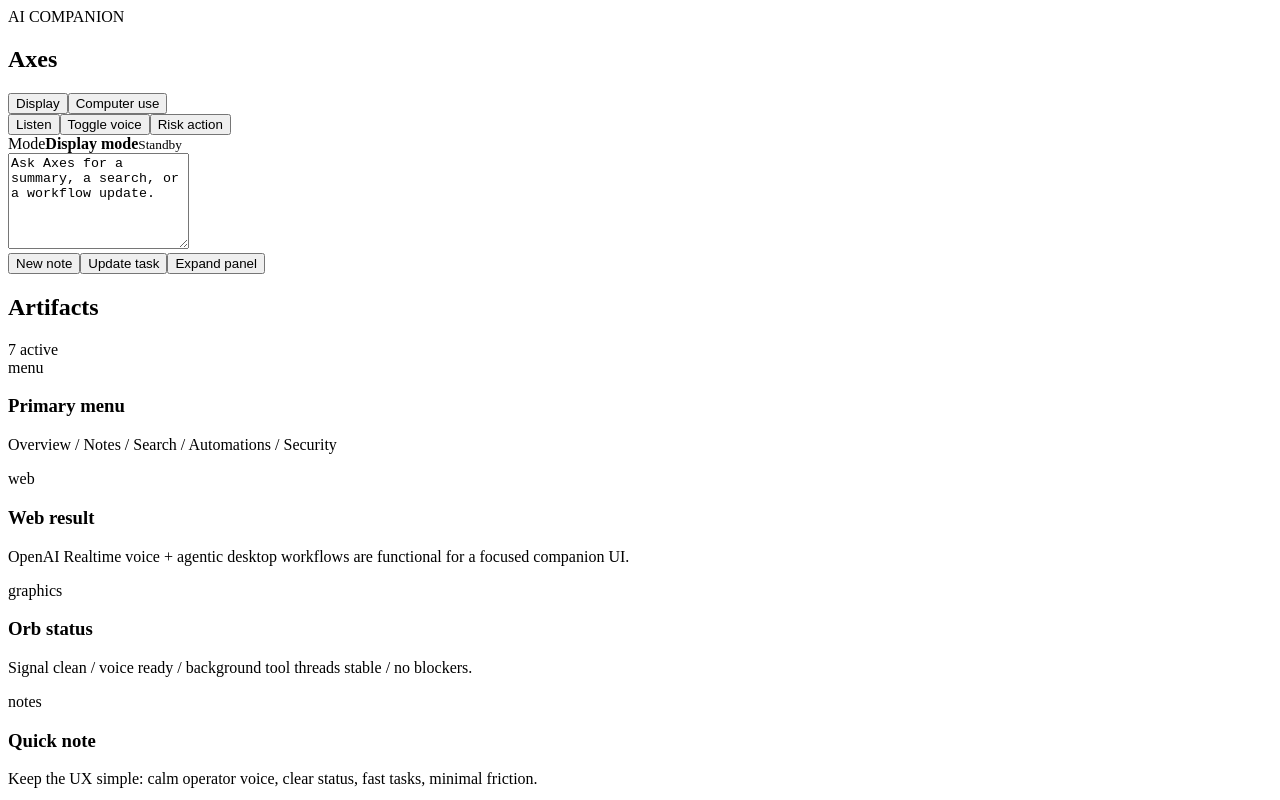
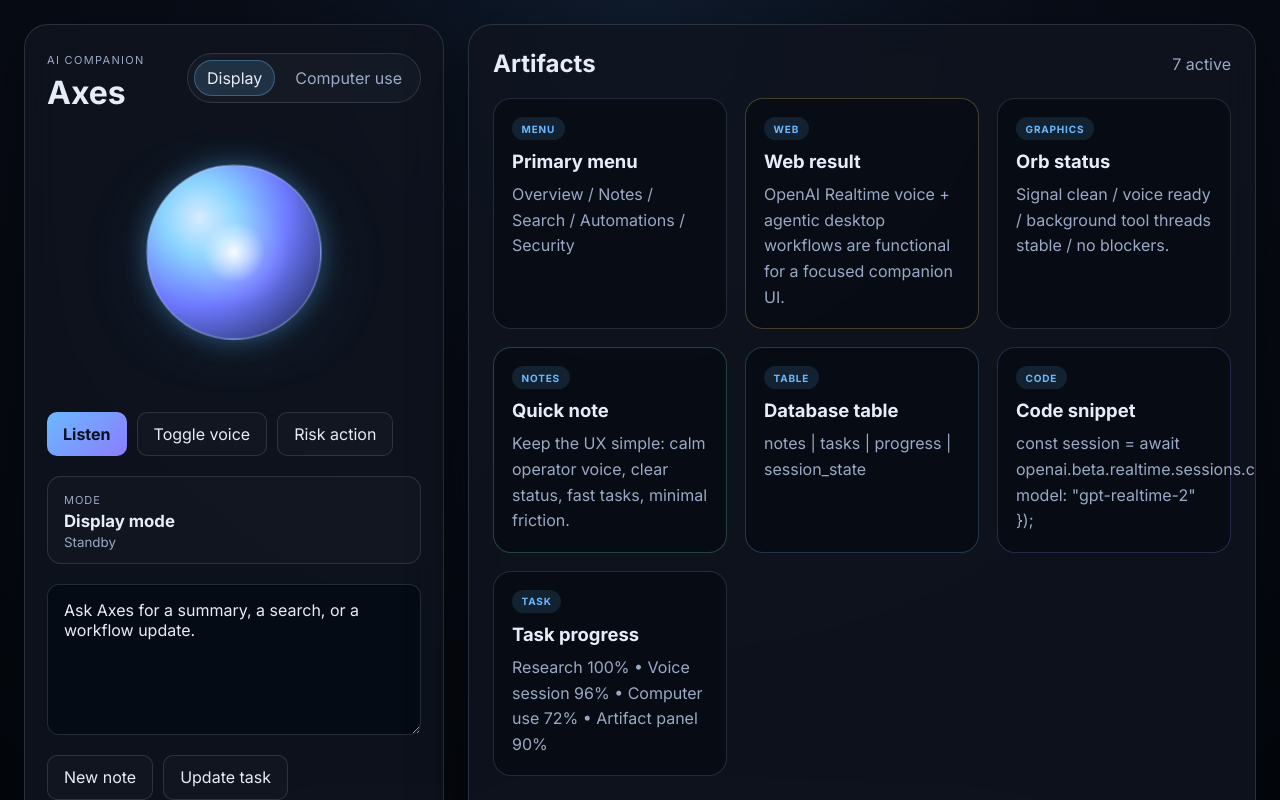
Before and after one commit to hamzakingspeed-crypto/axes, a React (Vite) app: page / in a window 1280 px wide. Shown: the top 800 px of the page. Built offline with nearby package versions, Linux system fonts and the light colour scheme.

Commit message:
Restore the full Axes UI stylesheet and renderer entry so the app renders again instead of staying blank.

```diff
--- a/src/styles.css
+++ b/src/styles.css
@@ -1,184 +1,329 @@
-import { useEffect, useMemo, useState } from 'react';
+@import url('https://fonts.googleapis.com/css2?family=Inter:wght@400;500;600;700;800&display=swap');
 
-const initialArtifacts = [
-  { id: 1, type: 'menu', title: 'Primary menu', content: 'Overview / Notes / Search / Automations / Security' },
-  { id: 2, type: 'web', title: 'Web result', content: 'OpenAI Realtime voice + agentic desktop workflows are functional for a focused companion UI.' },
-  { id: 3, type: 'graphics', title: 'Orb status', content: 'Signal clean / voice ready / background tool threads stable / no blockers.' },
-  { id: 4, type: 'notes', title: 'Quick note', content: 'Keep the UX simple: calm operator voice, clear status, fast tasks, minimal friction.' },
-  { id: 5, type: 'table', title: 'Database table', content: 'notes | tasks | progress | session_state' },
-  { id: 6, type: 'code', title: 'Code snippet', content: 'const session = await openai.beta.realtime.sessions.create({ model: "gpt-realtime-2" });' },
-  { id: 7, type: 'task', title: 'Task progress', content: 'Research 100% • Voice session 96% • Computer use 72% • Artifact panel 90%' },
-];
+:root {
+  color-scheme: dark;
+  --bg: #050b14;
+  --panel: rgba(15, 20, 31, 0.82);
+  --panel-strong: rgba(12, 16, 24, 0.95);
+  --line: rgba(152, 172, 196, 0.2);
+  --text: #e6edf9;
+  --muted: #9aa9c5;
+  --accent: #6ab9ff;
+  --accent-strong: #8b7dff;
+  --success: #79e7b8;
+  --warning: #f9d876;
+  --shadow: rgba(0, 0, 0, 0.45);
+}
 
-type Artifact = {
-  id: number;
-  type: string;
-  title: string;
-  content: string;
-};
+* {
+  box-sizing: border-box;
+}
 
-export default function App() {
-  const [mode, setMode] = useState<'display' | 'computer'>('display');
-  const [listening, setListening] = useState(false);
-  const [isSpeaking, setIsSpeaking] = useState(false);
-  const [transcript, setTranscript] = useState('');
-  const [artifacts, setArtifacts] = useState<Artifact[]>(initialArtifacts);
-  const [expanded, setExpanded] = useState(false);
-  const [pendingRisk, setPendingRisk] = useState<string | null>(null);
+html, body, #root {
+  margin: 0;
+  min-height: 100%;
+  height: 100%;
+  background: radial-gradient(circle at top, #0f1b2d 0%, #090d17 40%, #03070d 100%);
+  color: var(--text);
+  font-family: 'Inter', sans-serif;
+}
 
-  useEffect(() => {
-    const fetchConfig = async () => {
-      const config = await window.axes.getConfig();
-      if (config.mode === 'computer') setMode('computer');
-    };
+body {
+  min-height: 100vh;
+}
 
-    fetchConfig().catch(() => undefined);
-  }, []);
+button, textarea {
+  font: inherit;
+}
 
-  const orbStyle = useMemo(
-    () => ({
-      transform: isSpeaking ? 'scale(1.08)' : 'scale(1)',
-      boxShadow: isSpeaking
-        ? '0 0 42px rgba(86, 185, 255, 0.9), 0 0 90px rgba(118, 102, 255, 0.65)'
-        : '0 0 26px rgba(86, 185, 255, 0.4)',
-    }),
-    [isSpeaking]
-  );
+button {
+  border: 1px solid var(--line);
+  background: rgba(255, 255, 255, 0.02);
+  color: var(--text);
+  border-radius: 10px;
+  padding: 0.7rem 1rem;
+  cursor: pointer;
+  transition: 180ms ease;
+}
 
-  const handleRiskAction = (actionLabel: string) => {
-    setPendingRisk(actionLabel);
-  };
+button:hover {
+  border-color: rgba(106, 185, 255, 0.5);
+}
 
-  const confirmRisk = () => {
-    if (!pendingRisk) return;
-    setArtifacts((current) => [
-      {
-        id: Date.now(),
-        type: 'task',
-        title: 'Permission granted',
-        content: `${pendingRisk} was paused for approval and then confirmed.`,
-      },
-      ...current,
-    ]);
-    setPendingRisk(null);
-  };
+button.primary {
+  background: linear-gradient(135deg, var(--accent), var(--accent-strong));
+  color: #06111e;
+  border: none;
+  font-weight: 700;
+}
 
-  const handleAddNote = () => {
-    setArtifacts((current) => [
-      {
-        id: Date.now(),
-        type: 'notes',
-        title: 'New note',
-        content: 'Axes logged a follow-up for the next work cycle.',
-      },
-      ...current,
-    ]);
-  };
+textarea {
+  width: 100%;
+  resize: vertical;
+  border-radius: 12px;
+  border: 1px solid var(--line);
+  background: rgba(3, 9, 18, 0.6);
+  color: var(--text);
+  padding: 0.9rem 1rem;
+}
 
-  const handleTaskUpdate = () => {
-    setArtifacts((current) =>
-      current.map((artifact) =>
-        artifact.type === 'task'
-          ? {
-              ...artifact,
-              content: 'Research 100% • Voice session 98% • Computer use 78% • Artifact panel 92%',
-            }
-          : artifact
-      )
-    );
-  };
+.app-shell {
+  display: grid;
+  grid-template-columns: 420px minmax(0, 1fr);
+  min-height: 100vh;
+  padding: 24px;
+  gap: 24px;
+}
 
-  return (
-    <div className={`app-shell ${expanded ? 'expanded' : ''}`}>
-      <aside className="companion-panel">
-        <div className="topbar">
-          <div>
-            <div className="eyebrow">AI COMPANION</div>
-            <h1>Axes</h1>
-          </div>
-          <div className="mode-toggle">
-            <button
-              className={mode === 'display' ? 'active' : ''}
-              onClick={() => setMode('display')}
-            >
-              Display
-            </button>
-            <button
-              className={mode === 'computer' ? 'active' : ''}
-              onClick={() => setMode('computer')}
-            >
-              Computer use
-            </button>
-          </div>
-        </div>
+.app-shell.expanded {
+  grid-template-columns: 1fr;
+}
 
-        <div className="orb-wrap">
-          <div className="orb-ring" />
-          <div className="orb-core" style={orbStyle}>
-            <div className="orb-glow" />
-          </div>
-        </div>
+.companion-panel,
+.artifact-panel {
+  background: var(--panel);
+  border: 1px solid var(--line);
+  border-radius: 24px;
+  box-shadow: 0 20px 60px var(--shadow);
+  backdrop-filter: blur(18px);
+}
 
-        <div className="voice-controls">
-          <button className="primary" onClick={() => setListening((value) => !value)}>
-            {listening ? 'Mute mic' : 'Listen'}
-          </button>
-          <button onClick={() => setIsSpeaking((value) => !value)}>Toggle voice</button>
-          <button onClick={() => handleRiskAction('Send a message to someone')}>Risk action</button>
-        </div>
+.companion-panel {
+  display: flex;
+  flex-direction: column;
+  padding: 28px 22px;
+  gap: 20px;
+}
 
-        <div className="status-box">
-          <span>Mode</span>
-          <strong>{mode === 'display' ? 'Display mode' : 'Computer use'}</strong>
-          <small>{listening ? 'Listening for input' : 'Standby'}</small>
-        </div>
+.topbar {
+  display: flex;
+  justify-content: space-between;
+  align-items: start;
+  gap: 14px;
+}
 
-        <textarea
-          value={transcript || 'Ask Axes for a summary, a search, or a workflow update.'}
-          onChange={(event) => setTranscript(event.target.value)}
-          rows={6}
-        />
+.eyebrow {
+  font-size: 11px;
+  letter-spacing: 0.12em;
+  color: var(--muted);
+  margin-bottom: 6px;
+}
 
-        <div className="quick-actions">
-          <button onClick={handleAddNote}>New note</button>
-          <button onClick={handleTaskUpdate}>Update task</button>
-          <button onClick={() => setExpanded((value) => !value)}>
-            {expanded ? 'Collapse panel' : 'Expand panel'}
-          </button>
-        </div>
-      </aside>
+h1, h2, h3, p {
+  margin: 0;
+}
 
-      <main className="artifact-panel">
-        <div className="panel-header">
-          <h2>Artifacts</h2>
-          <span>{artifacts.length} active</span>
-        </div>
+h1 {
+  font-size: 2rem;
+}
 
-        <div className="artifact-grid">
-          {artifacts.map((artifact) => (
-            <article key={artifact.id} className={`artifact ${artifact.type}`}>
-              <div className="artifact-tag">{artifact.type}</div>
-              <h3>{artifact.title}</h3>
-              <p>{artifact.content}</p>
-            </article>
-          ))}
-        </div>
-      </main>
+.mode-toggle {
+  display: inline-flex;
+  gap: 8px;
+  background: rgba(255, 255, 255, 0.03);
+  border: 1px solid var(--line);
+  border-radius: 999px;
+  padding: 6px;
+}
 
-      {pendingRisk && (
-        <div className="risk-modal">
-          <div className="risk-card">
-            <h3>Confirmation needed</h3>
-            <p>
-              This action is risky: {pendingRisk}. Axes should pause and ask before proceeding.
-            </p>
-            <div className="risk-actions">
-              <button className="primary" onClick={confirmRisk}>Confirm</button>
-              <button onClick={() => setPendingRisk(null)}>Cancel</button>
-            </div>
-          </div>
-        </div>
-      )}
-    </div>
-  );
+.mode-toggle button {
+  border: 0;
+  background: transparent;
+  border-radius: 999px;
+  padding: 0.45rem 0.75rem;
+  color: var(--muted);
 }
+
+.mode-toggle button.active {
+  background: rgba(106, 185, 255, 0.15);
+  color: var(--text);
+  border: 1px solid rgba(106, 185, 255, 0.35);
+}
+
+.orb-wrap {
+  position: relative;
+  display: flex;
+  align-items: center;
+  justify-content: center;
+  height: 260px;
+}
+
+.orb-ring {
+  position: absolute;
+  inset: 0;
+  border-radius: 50%;
+  background: radial-gradient(circle, rgba(106, 185, 255, 0.2), rgba(106, 185, 255, 0.04) 42%, rgba(255,255,255,0) 70%);
+  filter: blur(6px);
+  animation: pulse 3s ease-in-out infinite;
+}
+
+.orb-core {
+  position: relative;
+  width: 170px;
+  height: 170px;
+  border-radius: 50%;
+  background: radial-gradient(circle at 30% 30%, #d5ecff, #89d3ff 22%, #6e79ff 52%, #111b36 100%);
+  border: 1px solid rgba(190, 214, 255, 0.55);
+  transition: transform 250ms ease, box-shadow 250ms ease;
+  animation: drift 5s ease-in-out infinite alternate;
+}
+
+.orb-glow {
+  position: absolute;
+  inset: 14px;
+  border-radius: 50%;
+  background: radial-gradient(circle at center, rgba(255,255,255,0.95), rgba(255,255,255,0.1) 30%, transparent 55%);
+}
+
+.voice-controls,
+.quick-actions {
+  display: flex;
+  gap: 10px;
+  flex-wrap: wrap;
+}
+
+.status-box {
+  display: flex;
+  flex-direction: column;
+  padding: 1rem 1rem 0.85rem;
+  border-radius: 14px;
+  border: 1px solid var(--line);
+  background: rgba(255, 255, 255, 0.02);
+  gap: 0.2rem;
+}
+
+.status-box span {
+  color: var(--muted);
+  font-size: 11px;
+  letter-spacing: 0.09em;
+  text-transform: uppercase;
+}
+
+.status-box strong {
+  font-size: 1.05rem;
+}
+
+.status-box small {
+  color: var(--muted);
+}
+
+.artifact-panel {
+  padding: 24px;
+  overflow: hidden;
+}
+
+.panel-header {
+  display: flex;
+  align-items: center;
+  justify-content: space-between;
+  margin-bottom: 20px;
+}
+
+.panel-header span {
+  color: var(--muted);
+}
+
+.artifact-grid {
+  display: grid;
+  grid-template-columns: repeat(auto-fit, minmax(220px, 1fr));
+  gap: 18px;
+}
+
+.artifact {
+  border-radius: 18px;
+  border: 1px solid var(--line);
+  background: rgba(7, 12, 19, 0.8);
+  padding: 18px;
+  min-height: 180px;
+  display: flex;
+  flex-direction: column;
+  gap: 10px;
+}
+
+.artifact-tag {
+  display: inline-flex;
+  width: fit-content;
+  padding: 0.35rem 0.6rem;
+  border-radius: 999px;
+  background: rgba(106, 185, 255, 0.12);
+  color: var(--accent);
+  text-transform: uppercase;
+  letter-spacing: 0.08em;
+  font-size: 10px;
+  font-weight: 700;
+}
+
+.artifact h3 {
+  font-size: 1.15rem;
+}
+
+.artifact p {
+  color: var(--muted);
+  line-height: 1.6;
+}
+
+.artifact.notes {
+  border-color: rgba(121, 231, 184, 0.25);
+}
+
+.artifact.web {
+  border-color: rgba(249, 216, 118, 0.25);
+}
+
+.artifact.code {
+  border-color: rgba(139, 125, 255, 0.25);
+}
+
+.artifact.table {
+  border-color: rgba(106, 185, 255, 0.25);
+}
+
+.risk-modal {
+  position: fixed;
+  inset: 0;
+  display: grid;
+  place-items: center;
+  background: rgba(1, 5, 12, 0.72);
+  backdrop-filter: blur(8px);
+  z-index: 10;
+}
+
+.risk-card {
+  width: min(440px, calc(100vw - 40px));
+  padding: 24px;
+  border: 1px solid rgba(249, 216, 118, 0.4);
+  border-radius: 18px;
+  background: #0d1524;
+  box-shadow: 0 24px 80px rgba(0, 0, 0, 0.6);
+}
+
+.risk-card h3 {
+  margin-bottom: 10px;
+}
+
+.risk-card p {
+  color: var(--muted);
+  line-height: 1.6;
+}
+
+.risk-actions {
+  display: flex;
+  gap: 10px;
+  margin-top: 20px;
+}
+
+@keyframes drift {
+  0% { transform: translateY(0px) scale(1); }
+  100% { transform: translateY(-10px) scale(1.03); }
+}
+
+@keyframes pulse {
+  0%, 100% { opacity: 0.7; transform: scale(0.98); }
+  50% { opacity: 1; transform: scale(1.04); }
+}
+
+@media (max-width: 980px) {
+  .app-shell {
+    grid-template-columns: 1fr;
+  }
+}
```
